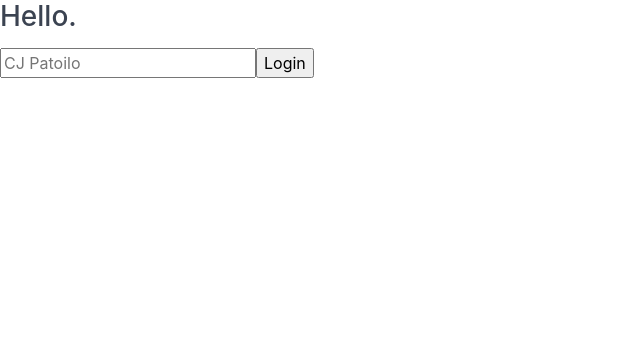
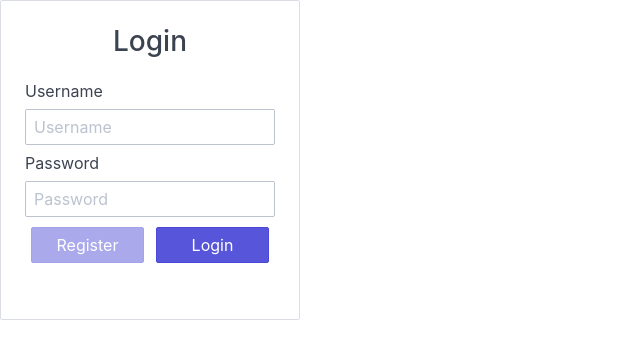
Before and after one commit to kcoulsy/TaskListApp, a React (Create React App) app: page / in a window 1280 px wide. Shown: the top 358 px of the page, without its empty margins (0-640 px from the left). Built offline with nearby package versions, Linux system fonts and the light colour scheme.

Commit message:
[LOGIN] Changed component to purely handle login form

```diff
--- a/src/App.js
+++ b/src/App.js
@@ -1,7 +1,7 @@
 import React, { Component } from 'react';
 import { Provider } from 'react-redux';
 
-import AppRouter from './components/Index';
+import AppRouter from './routers/AppRouter';
 import configStore from './store/config';
 
 import '../node_modules/spectre.css/dist/spectre.css';
--- a/src/components/Index.js
+++ /dev/null
@@ -1,36 +0,0 @@
-import React, { Component } from 'react';
-import { connect } from 'react-redux';
-import { startLogin } from '../actions/auth';
-
-class Index extends Component {
-    contructor(props) {
-        this.super(props);
-    }
-
-    handleLogin = () => {
-        this.props.startLogin({
-            token: '123test',
-            user: {
-                name: 'kristian'
-            }
-        })
-    }
-
-    render() {
-        return (
-            <div>
-                <h3> Hello. </h3>
-                <input type = "text"
-                    placeholder="CJ Patoilo"
-                    id="nameField" />
-                <button onClick={this.handleLogin}>Login</button>
-            </div>
-        )
-    }
-}
-
-const mapDispatchToProps = (dispatch) => ({
-    startLogin: (data) => dispatch(startLogin(data))
-})
-
-export default connect(undefined, mapDispatchToProps)(Index);
--- /dev/null
+++ b/src/components/LoginForm.js
@@ -0,0 +1,85 @@
+import React, { Component } from 'react';
+import styled from 'styled-components'
+import { connect } from 'react-redux';
+import { startLogin } from '../actions/auth';
+
+const Panel = styled.div`
+padding: 24px;
+width: 300px;
+height: 320px;
+display: flex;
+flex-direction: column;
+align-items: center;`;
+
+const LoginFormButtons = styled.div`
+display:flex;
+margin-top: 10px;
+justify-content: space-around;
+`;
+
+const LoginFormButton = styled.button`
+flex-basis: 45%;`;
+
+class LoginForm extends Component {
+    constructor(props) {
+        super(props);
+        this.state = {
+            username: '',
+            password: ''
+        }
+    }
+
+    handleChange = (ev) => {
+        const target = ev.target;
+        const value = target.value;
+        const name = target.name;
+
+        this.setState({
+            [name]: value
+        });
+    }
+
+    handleLogin = (ev) => {
+        ev.preventDefault();
+        const {
+            username,
+            password
+        } = this.state
+        //TODO: @validation
+        this.props.startLogin({ username, password })
+    }
+
+    render() {
+        return (
+            <Panel className="panel">
+                <h3> Login </h3>
+                <form className="form-group" onSubmit={this.handleLogin}>
+                    <label className="form-label" htmlFor="usernameField">Username</label>
+                    <input type = "text"
+                        name="username"
+                        placeholder="Username"
+                        onChange={this.handleChange}
+                        className="form-input"
+                        id="usernameField" />
+                    <label className="form-label" htmlFor="passwordField">Password</label>
+                    <input type = "password"
+                        name="password"
+                        placeholder="Password"
+                        onChange={this.handleChange}
+                        className="form-input"
+                        id="passwordField" />
+                    <LoginFormButtons>
+                        <LoginFormButton className="btn btn-primary disabled" type="submit">Register</LoginFormButton>
+                        <LoginFormButton className="btn btn-primary" type="submit">Login</LoginFormButton>
+                    </LoginFormButtons>
+                </form>
+            </Panel>
+        )
+    }
+}
+
+const mapDispatchToProps = (dispatch) => ({
+    startLogin: (data) => dispatch(startLogin(data))
+})
+
+export default connect(undefined, mapDispatchToProps)(LoginForm);
--- a/src/routers/AppRouter.js
+++ b/src/routers/AppRouter.js
@@ -1,16 +1,16 @@
 import React, { Component } from 'react';
-import { BrowserRouter as Router, Route, Link } from 'react-router';
+import { BrowserRouter as Router, Route } from 'react-router-dom';
 
-import Index from './components/Index';
+import LoginForm from '../components/LoginForm';
 
 class AppRouter extends Component {
   render() {
     return (
       <Router>
-        <Route path="/" exact component={Index} />
+        <Route path="/" exact component={LoginForm} />
       </Router>
     );
   }
 }
 
-export default App;
+export default AppRouter;
```
